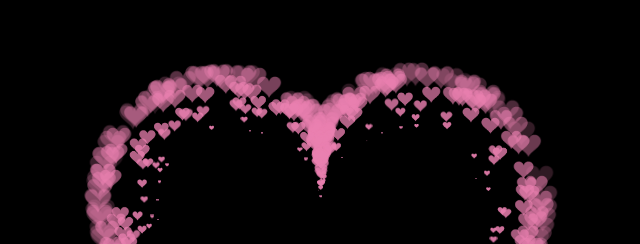
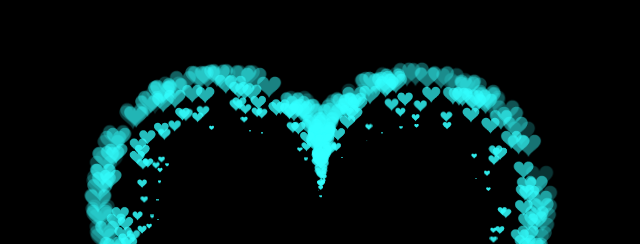
Before and after one commit to cwt2022/cwt2022.github.io, a plain HTML site: page index.html in a window 1280 px wide. Shown: the part 121-365 px from the top of the page, without its empty margins (319-959 px from the left). Drawn offline with Linux system fonts and the light colour scheme.

Commit message:
Update index.html

```diff
--- a/index.html
+++ b/index.html
@@ -14,7 +14,7 @@
   background: #000;
 
   font-size:48px;
-color:#ea80b0;
+color:#33FFFF;
 }
 
 
@@ -256,7 +256,7 @@ var ParticlePool = (function() {
     }
     context.closePath();
     // create the fill
-    context.fillStyle = '#ea80b0';
+    context.fillStyle = '#33FFFF';
     context.fill();
     // create the image
     var image = new Image();
```
